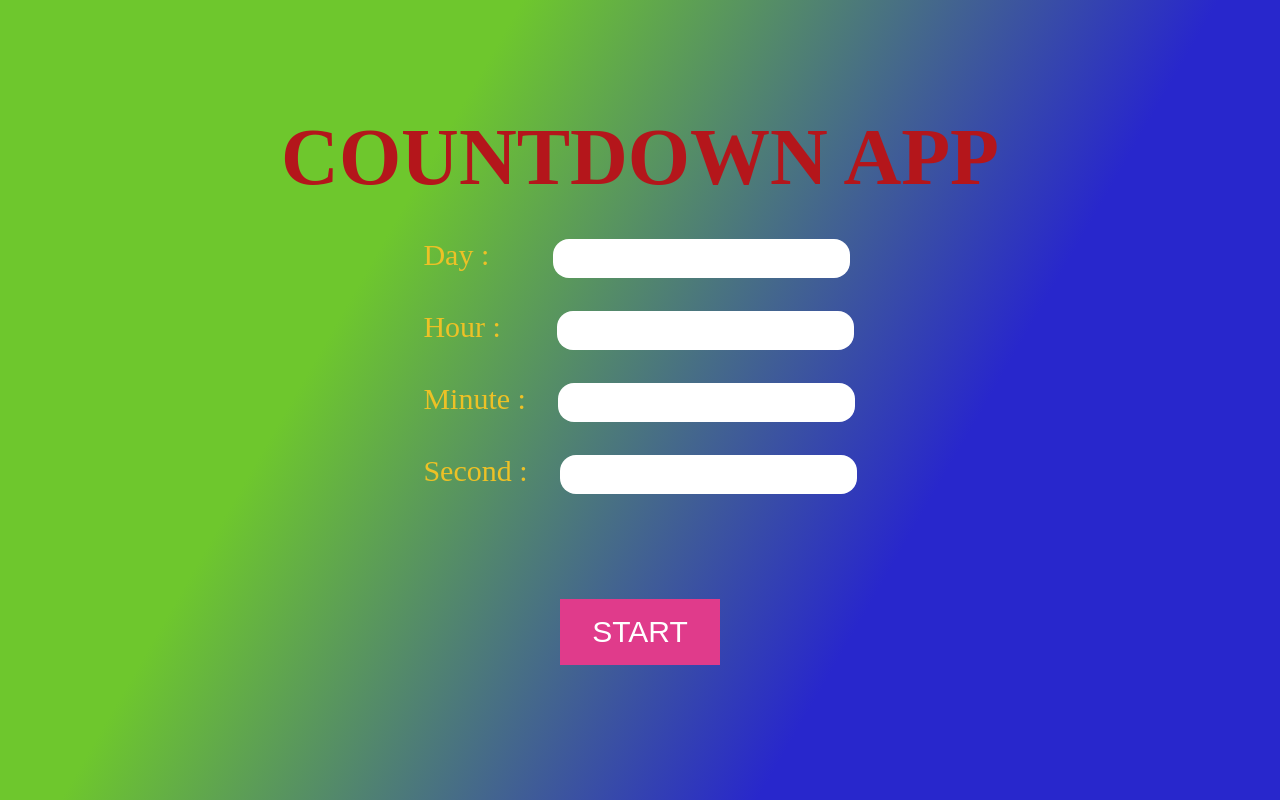
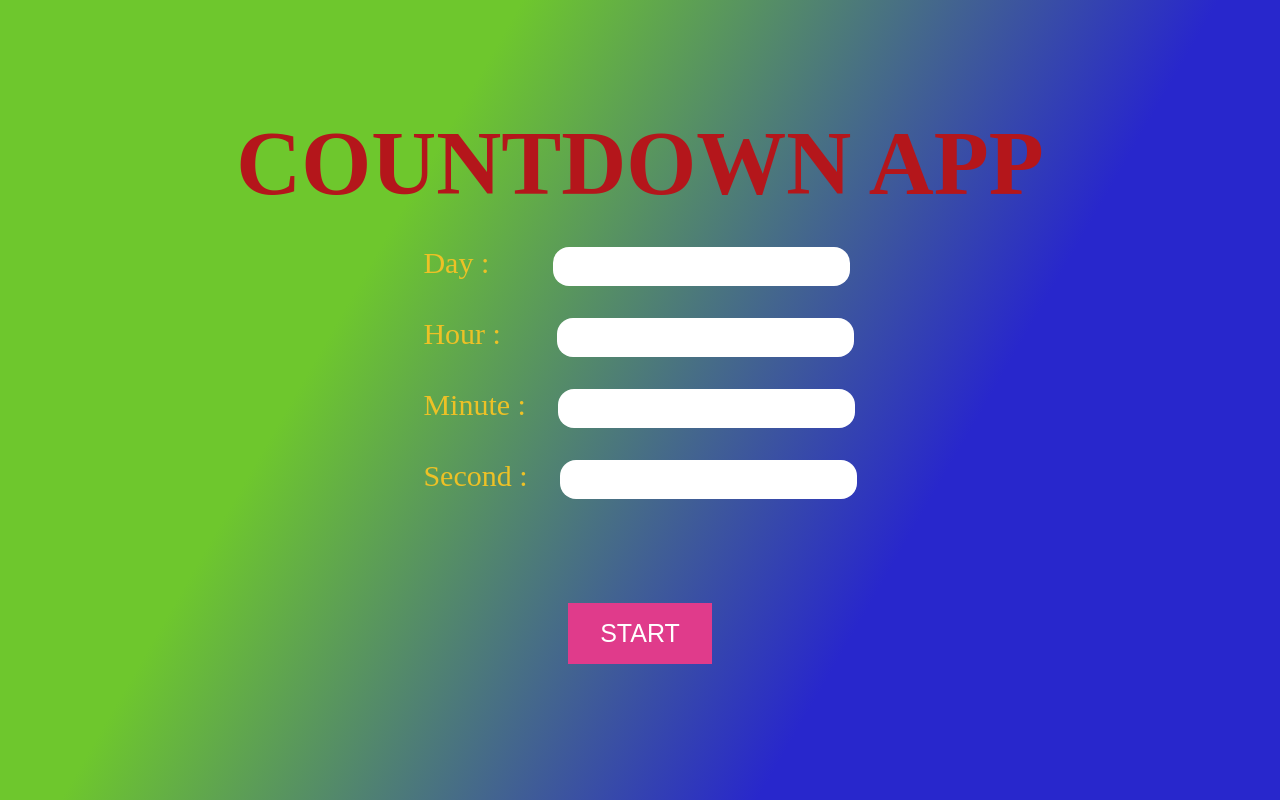
Before and after one commit to Nishantrajputs45/COUNTDOWN-APP, a plain HTML site: page index.html in a window 1280 px wide. Drawn offline with Linux system fonts and the light colour scheme.

Commit message:
Added logic if input is 0

```diff
--- a/main.js
+++ b/main.js
@@ -22,6 +22,7 @@ function countDownStart() {
   if (userSecond) {
     dataInMilliSecond = dataInMilliSecond + Number(userSecond.value) * 1000;
   }
+  if (dataInMilliSecond > 0) {
     setIntervalResult = setInterval(() => {
       dataInMilliSecond = dataInMilliSecond - 100;
       if (dataInMilliSecond === 0) {
@@ -85,3 +86,4 @@ function countDownStart() {
         second;
     }, 100);
   }
+}
--- a/style.css
+++ b/style.css
@@ -20,7 +20,7 @@
   height: 80vh;
 }
 .heading {
-  font-size: 80px;
+  font-size: 90px;
   color: #b4161b;
 }
 .user-time {
@@ -78,7 +78,7 @@
 }
 .start {
   padding: 1rem 2rem;
-  font-size: 30px;
+  font-size: 25px;
   background-color: #e03b8b;
   border: none;
   color: #ffffff;
```
Lines whose indentation alone changed are shown as unchanged.
